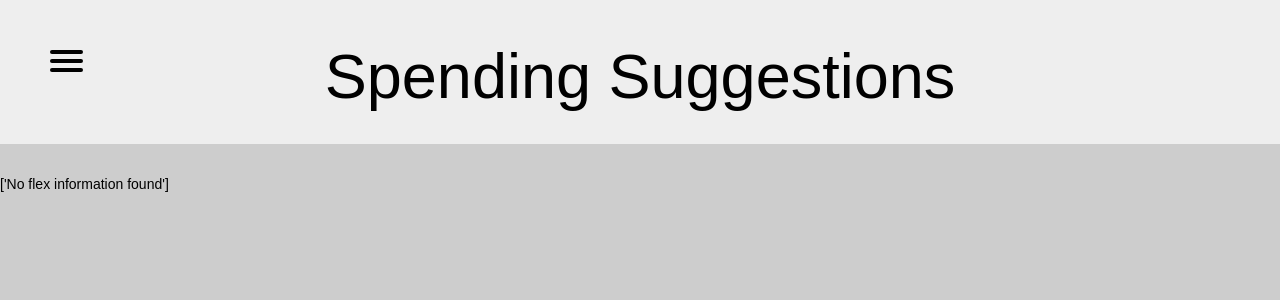
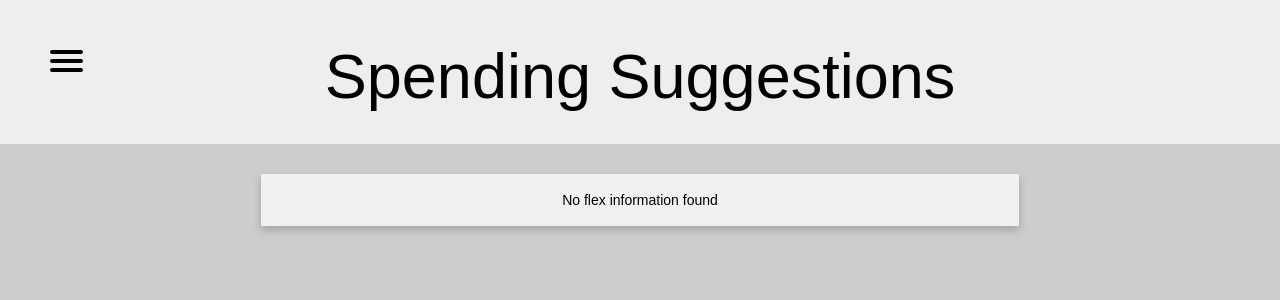
Before and after one commit to juliahread/flex-tracker, a Django app: page /suggestions/ in a window 1280 px wide; the page is wider, and only the part inside the window is pictured. Shown: the top 300 px of that part. Run offline with Django 3.2, Linux system fonts and the light colour scheme; the visitor is signed in with stand-in values (Sample User, id 1); data that the repository does not hold is empty; parts of the project's set-up code (start-up, migrations or seed data) failed here and were passed over; some libraries are stand-ins or nearby versions.

Commit message:
fix suggestions when no flex

```diff
--- a/flex_backend/templates/suggestions.html
+++ b/flex_backend/templates/suggestions.html
@@ -1,5 +1,6 @@
 <html>
   <link href="../static/css/suggestions.css" rel="stylesheet" type="text/css">
+  <link href="../static/css/home.css" rel="stylesheet" type="text/css">
   {% if suggestions %}
     {% for item in suggestions %}
       <button style="margin-bottom :5px"class="collapsible">Item Set {{ forloop.counter }}</button>
@@ -12,7 +13,13 @@
       {% endfor %}
       <br>
   {% endif %}
-  {{error}}
+  <div class="row">
+    <div class="column">
+      <div class="card">
+        {{error}}
+      </div>
+    </div>
+  </div>
   <script>
     var coll = document.getElementsByClassName("collapsible");
     for (var i = 0; i < coll.length; i++) {
--- a/flex_backend/views.py
+++ b/flex_backend/views.py
@@ -42,7 +42,7 @@ def suggestions(request):
             context['suggestions'] = suggestions_list
         except Exception as e:
             print(e)
-            context['error'] = ['No flex information found']
+            context['error'] = 'No flex information found'
         return render(request, "main.html", context)
     else:
         return redirect('login')
```
